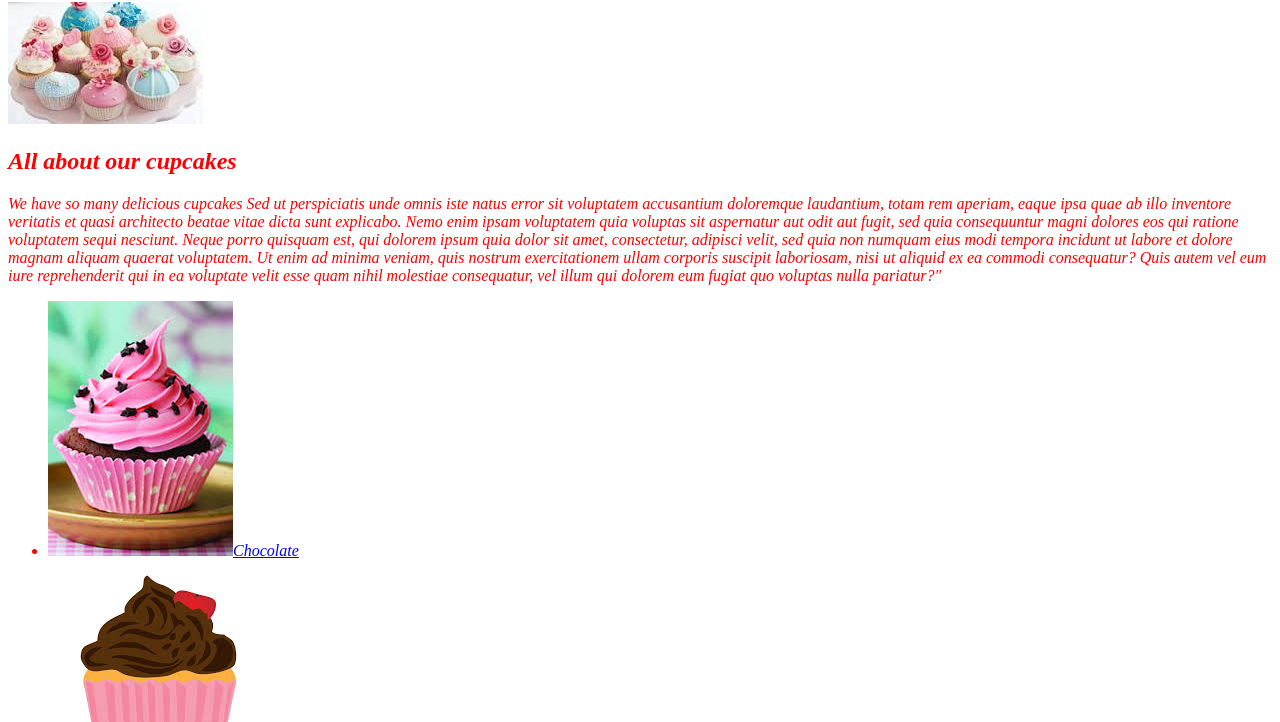
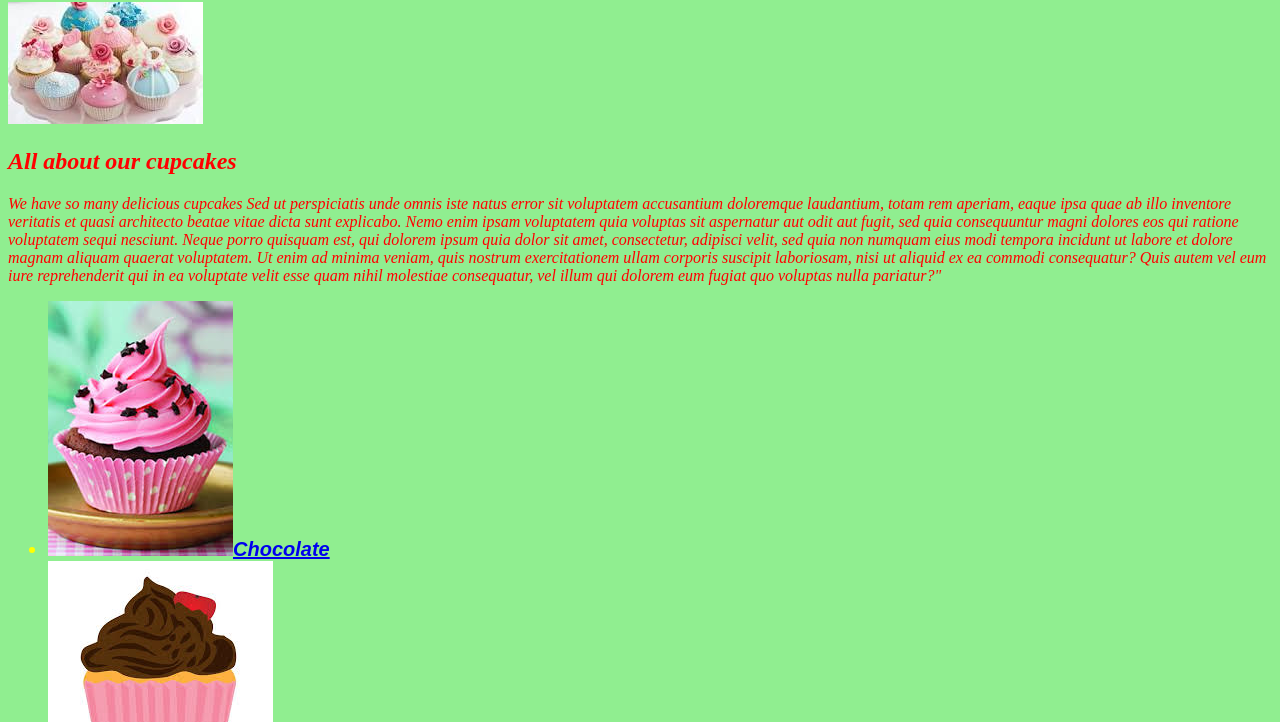
Before and after one commit to Evelynkidd/cupcake-shop, a plain HTML site: page index.html in a window 1280 px wide. Shown: the part 78-800 px from the top of the page. Drawn offline with Linux system fonts and the light colour scheme.

Commit message:
Add class called best

```diff
--- a/css/styles.css
+++ b/css/styles.css
@@ -1,3 +1,6 @@
+body {
+  background-color: lightgreen;
+}
 h1.title {
   font-family: fantasy;
   color: blue;
@@ -7,3 +10,9 @@ h1.title {
   color: red;
   font-style: italic;
 }
+.best {
+  color: yellow;
+  font-weight: bold;
+  font-size: 20px;
+  font-family: sans-serif;
+}
--- a/index.html
+++ b/index.html
@@ -11,7 +11,7 @@
 
     <p class="flashy">We have so many delicious cupcakes Sed ut perspiciatis unde omnis iste natus error sit voluptatem accusantium doloremque laudantium, totam rem aperiam, eaque ipsa quae ab illo inventore veritatis et quasi architecto beatae vitae dicta sunt explicabo. Nemo enim ipsam voluptatem quia voluptas sit aspernatur aut odit aut fugit, sed quia consequuntur magni dolores eos qui ratione voluptatem sequi nesciunt. Neque porro quisquam est, qui dolorem ipsum quia dolor sit amet, consectetur, adipisci velit, sed quia non numquam eius modi tempora incidunt ut labore et dolore magnam aliquam quaerat voluptatem. Ut enim ad minima veniam, quis nostrum exercitationem ullam corporis suscipit laboriosam, nisi ut aliquid ex ea commodi consequatur? Quis autem vel eum iure reprehenderit qui in ea voluptate velit esse quam nihil molestiae consequatur, vel illum qui dolorem eum fugiat quo voluptas nulla pariatur?"</p>
     <ul class="flashy">
-      <li><img src="chocolate.jpeg"><a href="http://www.amazingclubs.com/cupcake.html">Chocolate</a></li>
+      <li class="best"><img src="chocolate.jpeg"><a href="http://www.amazingclubs.com/cupcake.html">Chocolate</a></li>
       <li><img src="vanilla.jpeg"><a href="https://pixabay.com/en/photos/chocolate%20cupcake">Vanilla</a></li>
       <li><img src="strawberry.jpeg"><a href="http://allthe2048.com/community-games/love-me-some-cupcake-2048.html">Strawberry</a></li>
     </ul>
```
